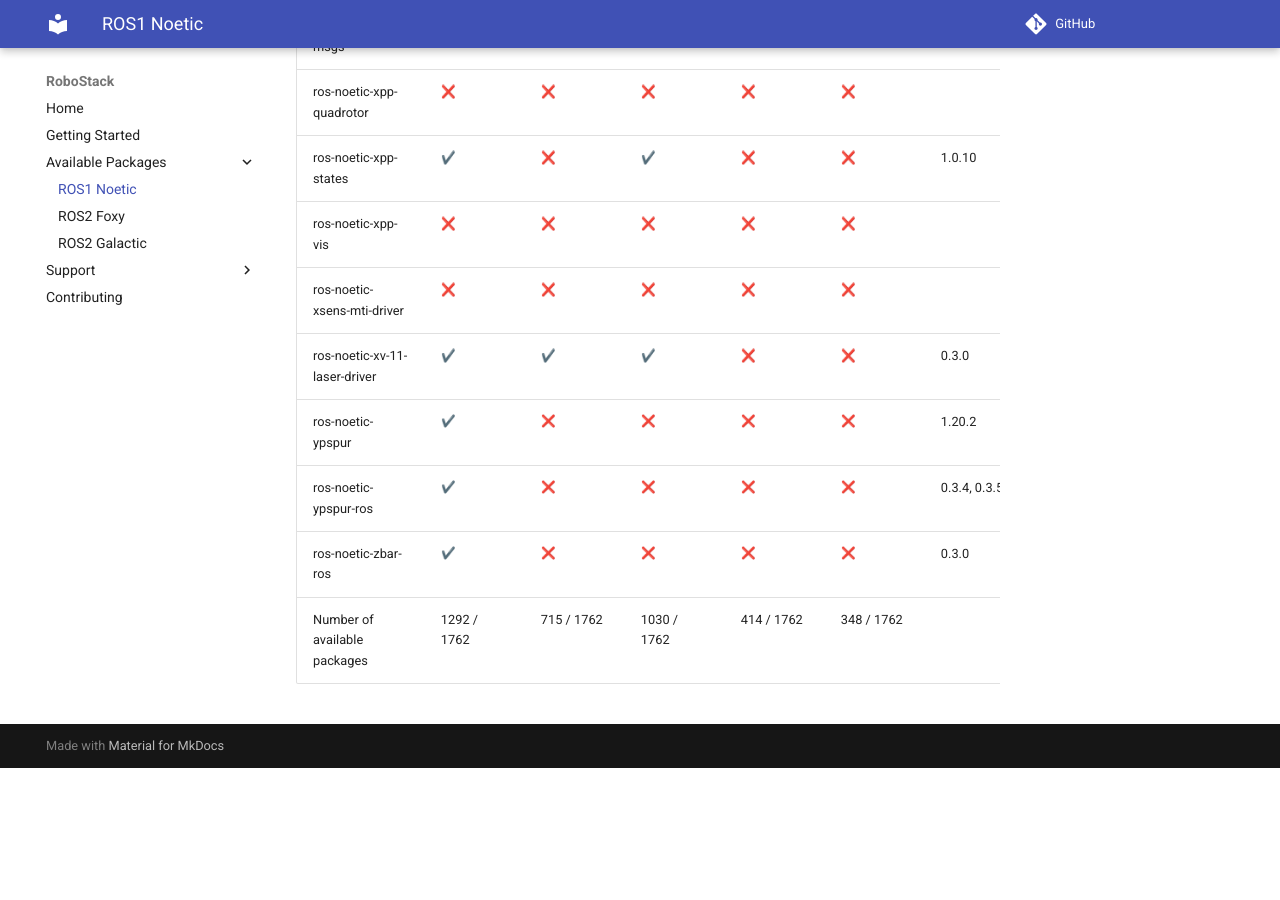
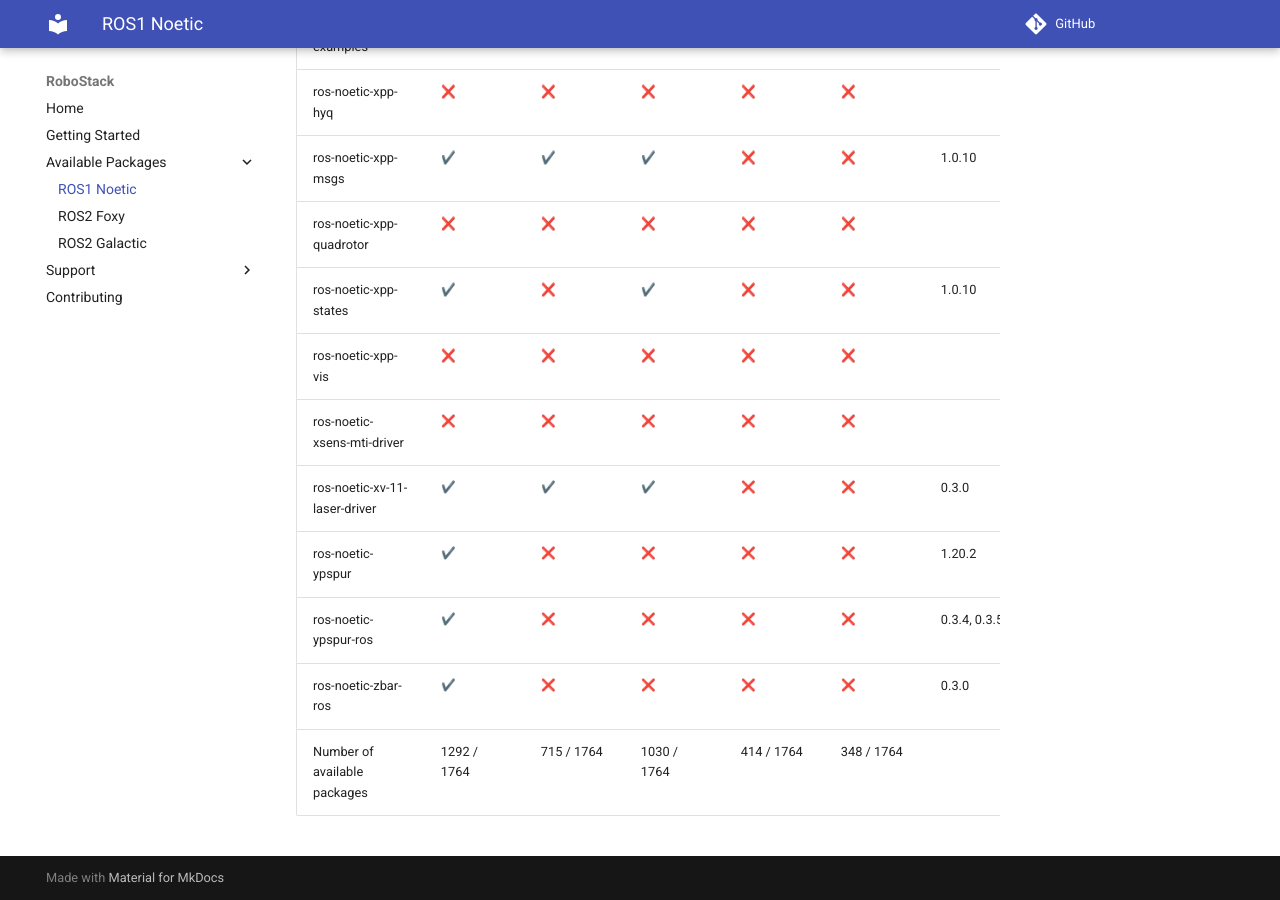
Before and after one commit to RoboStack/robostack.github.io, an MkDocs documentation site: the page built from docs/noetic.md, in a window 1280 px wide and 900 px high, scrolled down 128603 px. Built offline with MkDocs 1.6.1 and Material for MkDocs 9.7.7, drawn with Linux system fonts in a browser that asks for light colours; emoji names are drawn with the system emoji font; comment, search, counter and statistics services are not loaded; before the commit the page ends 129371 px from its top, so only the background shows below that; some of the changed text lies outside the part shown.

Commit message:
Update tables

```diff
--- a/docs/noetic.md
+++ b/docs/noetic.md
@@ -1762,4 +1764,4 @@
 | ros-noetic-ypspur | :heavy_check_mark: { data-sort='1' } | :x: { data-sort='0' } | :x: { data-sort='0' } | :x: { data-sort='0' } | :x: { data-sort='0' } | 1.20.2  |
 | ros-noetic-ypspur-ros | :heavy_check_mark: { data-sort='1' } | :x: { data-sort='0' } | :x: { data-sort='0' } | :x: { data-sort='0' } | :x: { data-sort='0' } | 0.3.4, 0.3.5  |
 | ros-noetic-zbar-ros | :heavy_check_mark: { data-sort='1' } | :x: { data-sort='0' } | :x: { data-sort='0' } | :x: { data-sort='0' } | :x: { data-sort='0' } | 0.3.0  |
-| Number of available packages |  1292 / 1762 | 715 / 1762 | 1030 / 1762 | 414 / 1762 | 348 / 1762 |
+| Number of available packages |  1292 / 1764 | 715 / 1764 | 1030 / 1764 | 414 / 1764 | 348 / 1764 |
```
Also changed, not shown: other parts of docs/noetic.md (+2 -0 lines), docs/galactic.md (+2 -1 lines).
